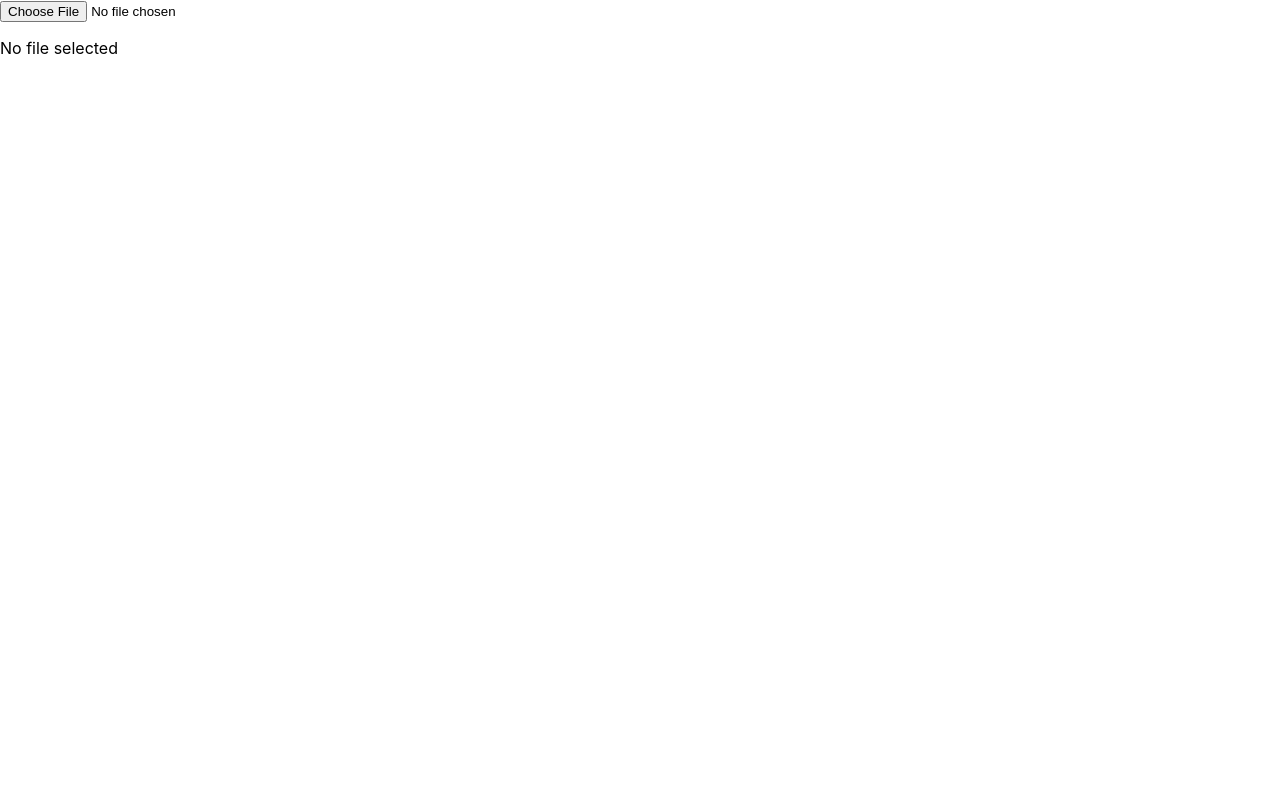
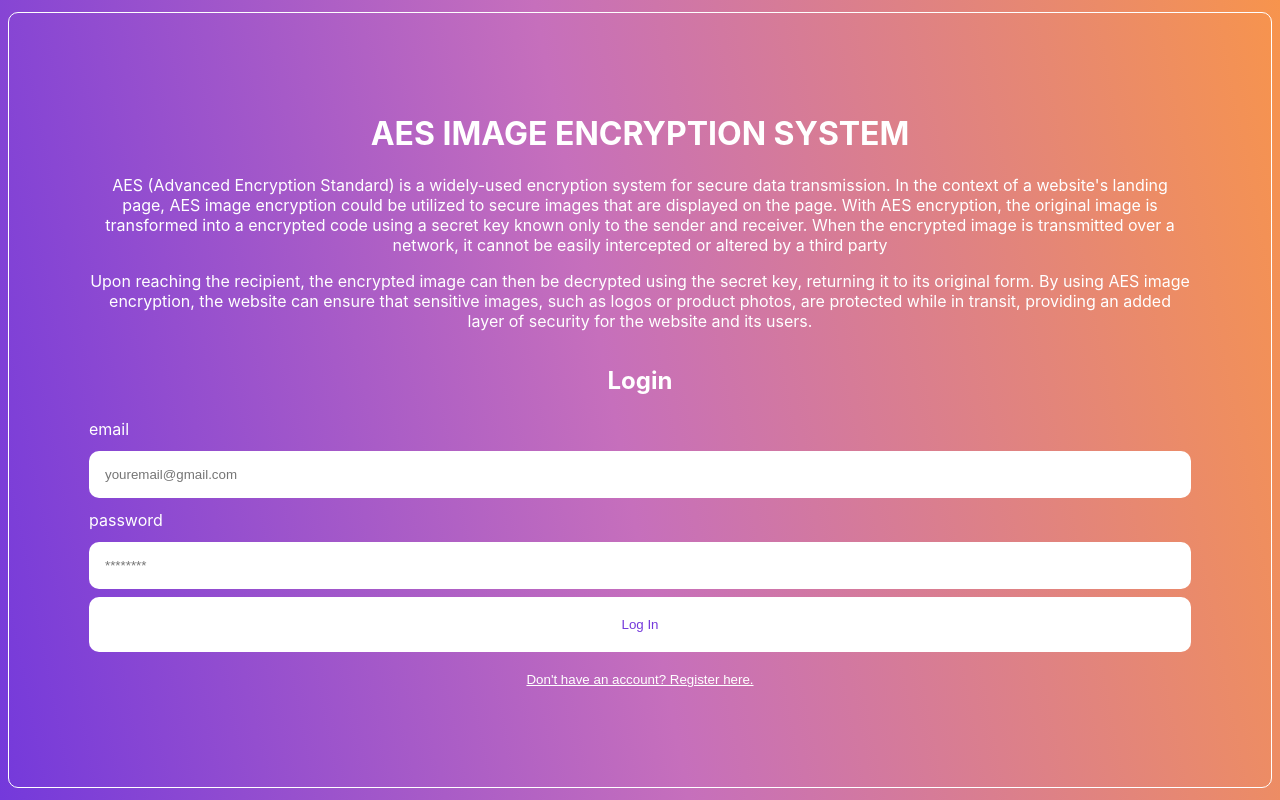
Before and after one commit to kevinnevs/aes-encryption_sys, a React (Create React App) app in the folder aes-encryption_sys-app/: page / in a window 1280 px wide. Built offline with nearby package versions, Linux system fonts and the light colour scheme.

Commit message:
initial commit

```diff
--- a/aes-encryption_sys-app/src/App.css
+++ b/aes-encryption_sys-app/src/App.css
@@ -1,18 +1,50 @@
-.file-input {
+.App {
+  text-align: center;
+  display: flex;
+  min-height: 100vh;
+  align-items: center;
+  justify-content: center;
+  color: white;
+  background-image: linear-gradient(79deg, #7439db, #C66FBC 48%, #F7944D);
+}
+
+.auth-form-container, .login-form, .register-form {
   display: flex;
   flex-direction: column;
-  align-items: center;
-  padding: 20px;
 }
 
-.file-input input[type="file"] {
-  margin-bottom: 20px;
-  padding: 10px;
-  border: 1px solid #ccc;
-  border-radius: 5px;
-  cursor: pointer;
+@media screen and (min-width: 600px) {
+  .auth-form-container {
+    padding: 5rem;
+    border: 1px solid white;
+    border-radius: 10px;
+    margin: 0.5rem;
+  }
 }
 
-.file-input p {
-  margin: 0;
+label {
+  text-align: left;
+  padding: 0.25rem 0;
 }
+
+input {
+  margin: 0.5rem 0;
+  padding: 1rem;
+  border: none;
+  border-radius: 10px;
+}
+
+button {
+  border: none;
+  background-color: white;
+  padding: 20px;
+  border-radius: 10px;
+  cursor: pointer;
+  color: #7439db;
+}
+
+.link-btn {
+  background: none;
+  color: white;
+  text-decoration: underline;
+}
--- a/aes-encryption_sys-app/src/App.js
+++ b/aes-encryption_sys-app/src/App.js
@@ -1,22 +1,23 @@
-import React, { useState } from 'react';
+import React, { useState } from "react";
+import logo from './logo.svg';
+import './App.css';
+import { Login } from "./Login";
+import { Register } from "./Register";
 
-function FileInput() {
-  const [selectedFile, setSelectedFile] = useState(null);
+function App() {
+  const [currentForm, setCurrentForm] = useState('login');
 
-  const handleFileChange = (event) => {
-    setSelectedFile(event.target.files[0]);
-  };
+  const toggleForm = (formName) => {
+    setCurrentForm(formName);
+  }
 
   return (
-    <div className='file-input'>
-      <input type="file" onChange={handleFileChange} />
-      {selectedFile ? (
-        <p>{selectedFile.name}</p>
-      ) : (
-        <p>No file selected</p>
-      )}
+    <div className="App">
+      {
+        currentForm === "login" ? <Login onFormSwitch={toggleForm} /> : <Register onFormSwitch={toggleForm} />
+      }
     </div>
   );
 }
 
-export default FileInput;
+export default App;
--- /dev/null
+++ b/aes-encryption_sys-app/src/Login.jsx
@@ -0,0 +1,32 @@
+import React, { useState } from "react";
+
+export const Login = (props) => {
+    const [email, setEmail] = useState('');
+    const [pass, setPass] = useState('');
+
+    const handleSubmit = (e) => {
+        e.preventDefault();
+        console.log(email);
+    }
+
+    return (
+        <div className="auth-form-container">
+            <form className="login-form-aes">
+                <h1>AES IMAGE ENCRYPTION SYSTEM</h1>
+                <p>AES (Advanced Encryption Standard) is a widely-used encryption system for secure data transmission. In the context of a website's landing page, AES image encryption could be utilized to secure images that are displayed on the page.
+                    With AES encryption, the original image is transformed into a encrypted code using a secret key known only to the sender and receiver. When the encrypted image is transmitted over a network, it cannot be easily intercepted or altered by a third party</p>
+                <p> Upon reaching the recipient, the encrypted image can then be decrypted using the secret key, returning it to its original form. By using AES image encryption, the website can ensure that sensitive images, such as logos or product photos,
+                    are protected while in transit, providing an added layer of security for the website and its users.</p>
+            </form>
+            <h2>Login</h2>
+            <form className="login-form" onSubmit={handleSubmit}>
+                <label htmlFor="email">email</label>
+                <input value={email} onChange={(e) => setEmail(e.target.value)}type="email" placeholder="youremail@gmail.com" id="email" name="email" />
+                <label htmlFor="password">password</label>
+                <input value={pass} onChange={(e) => setPass(e.target.value)} type="password" placeholder="********" id="password" name="password" />
+                <button type="submit">Log In</button>
+            </form>
+            <button className="link-btn" onClick={() => props.onFormSwitch('register')}>Don't have an account? Register here.</button>
+        </div>
+    )
+}
--- /dev/null
+++ b/aes-encryption_sys-app/src/Register.jsx
@@ -0,0 +1,35 @@
+import React, { useState } from "react";
+
+export const Register = (props) => {
+    const [email, setEmail] = useState('');
+    const [pass, setPass] = useState('');
+    const [name, setName] = useState('');
+
+    const handleSubmit = (e) => {
+        e.preventDefault();
+        console.log(email);
+    }
+
+    return (
+        <div className="auth-form-container">
+        <form className="login-form-aes">
+            <h1>AES IMAGE ENCRYPTION SYSTEM</h1>
+            <p>AES (Advanced Encryption Standard) is a widely-used encryption system for secure data transmission. In the context of a website's landing page, AES image encryption could be utilized to secure images that are displayed on the page.
+                With AES encryption, the original image is transformed into a encrypted code using a secret key known only to the sender and receiver. When the encrypted image is transmitted over a network, it cannot be easily intercepted or altered by a third party</p>
+            <p> Upon reaching the recipient, the encrypted image can then be decrypted using the secret key, returning it to its original form. By using AES image encryption, the website can ensure that sensitive images, such as logos or product photos,
+                are protected while in transit, providing an added layer of security for the website and its users.</p>
+        </form>
+            <h2>Register</h2>
+        <form className="register-form" onSubmit={handleSubmit}>
+            <label htmlFor="name">Full name</label>
+            <input value={name} name="name" onChange={(e) => setName(e.target.value)} id="name" placeholder="full Name" />
+            <label htmlFor="email">email</label>
+            <input value={email} onChange={(e) => setEmail(e.target.value)}type="email" placeholder="youremail@gmail.com" id="email" name="email" />
+            <label htmlFor="password">password</label>
+            <input value={pass} onChange={(e) => setPass(e.target.value)} type="password" placeholder="********" id="password" name="password" />
+            <button type="submit">Log In</button>
+        </form>
+        <button className="link-btn" onClick={() => props.onFormSwitch('login')}>Already have an account? Login here.</button>
+    </div>
+    )
+}
```
